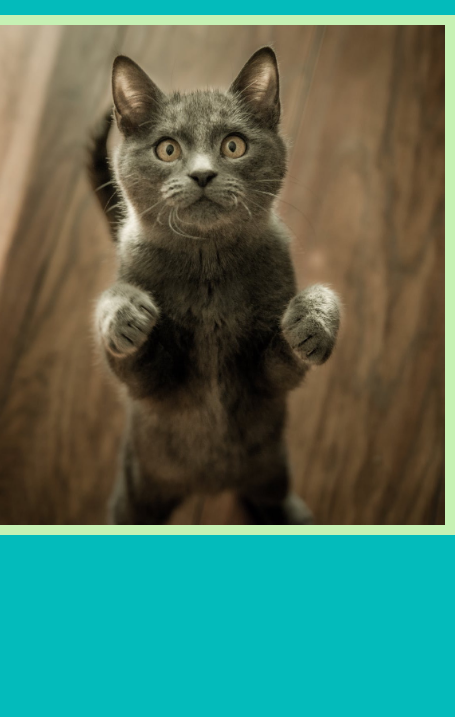
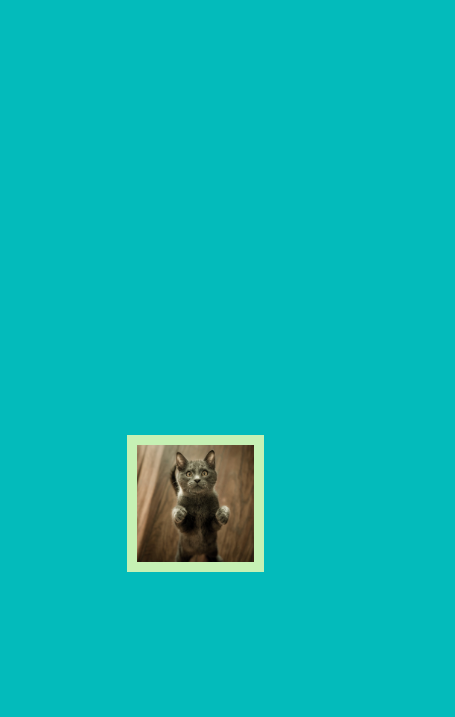
Before and after one commit to pepper-seattle/catclicker_deluxe, a plain HTML site: page index.html in a window 390 px wide. Shown: the part 127-844 px from the top of the page, 455 px wide, since content can reach past the window. Drawn offline with Linux system fonts and the light colour scheme; a web font is replaced by a local one.

Commit message:
Made it so the cat moves randomly around the screen when you click it

```diff
--- a/app.js
+++ b/app.js
@@ -1,8 +1,57 @@
+const cat = document.querySelector('img');
 let count = 0;
+let width = window.innerWidth;
+let height = window.innerHeight;
+let factor;
+let responsiveSize;
 
-const cat = document.querySelector('img');
+// changes the size factor of the cat depending on the screen size
+function dietPlan() {
+	if (width <= 750) {
+		factor = .3;
+	} else {
+		factor = .2;
+	}
+	responsiveSize = width * factor;
+	cat.style.width = `${responsiveSize}px`;
+	cat.style.height = `${responsiveSize}px`;
+};
+
+// moves cat around to a random part of the screen
+function catJump() {
+	let randomWidth = Math.floor((Math.random() * (width - responsiveSize)) + 1);
+	let randomHeight = Math.floor((Math.random() * (height - responsiveSize)) + 1);
+	let header = document.querySelector("header");
+	let headerHeight = header.offsetHeight;
+	if (randomHeight <= headerHeight) {
+		randomHeight += headerHeight;
+	};
+	cat.style.left = `${randomWidth}px`;
+	cat.style.top = `${randomHeight}px`;
+};
+
+// sets initial size and position of cat
+dietPlan();
+catJump();
+
+// adds to counter and randomly moves cat upon click
 const counter = document.querySelector(".counter");
 cat.onclick = () => {
   count += 1;
   counter.innerHTML = "Clicks: " + count;
+	catJump();
 };
+
+// resets counter upon click
+counter.onclick = () => {
+	count = 0;
+  counter.innerHTML = "Clicks: " + count;
+};
+
+// resizes and moves cat upon window resize
+window.addEventListener("resize", () => {
+	width = window.innerWidth;
+	height = window.innerHeight;
+	dietPlan();
+	catJump();
+});
--- a/style.css
+++ b/style.css
@@ -2,12 +2,8 @@ body {
   background-color: #03bbbb;
   color: #ffffff;
   cursor: default;
-  display: flex;
-  flex-direction: column;
   font-family: Copse, serif;
-  justify-content: center;
-  align-items: center;
-  margin-top: 0;
+  margin: 0;
 }
 
 header {
@@ -23,6 +19,7 @@ header {
 }
 
 img {
+	position: absolute;
   border: 10px solid #c6f1b4;
   cursor: pointer;
   width: 500px;
@@ -36,6 +33,8 @@ img {
   justify-content: center;
   font-size: 32px;
   padding: 0 10px;
+  cursor: pointer;
+	margin-right: 10px;
 }
 
 /* Media Queries */
```
Also changed, not shown: index.html (line endings or trailing spaces).
